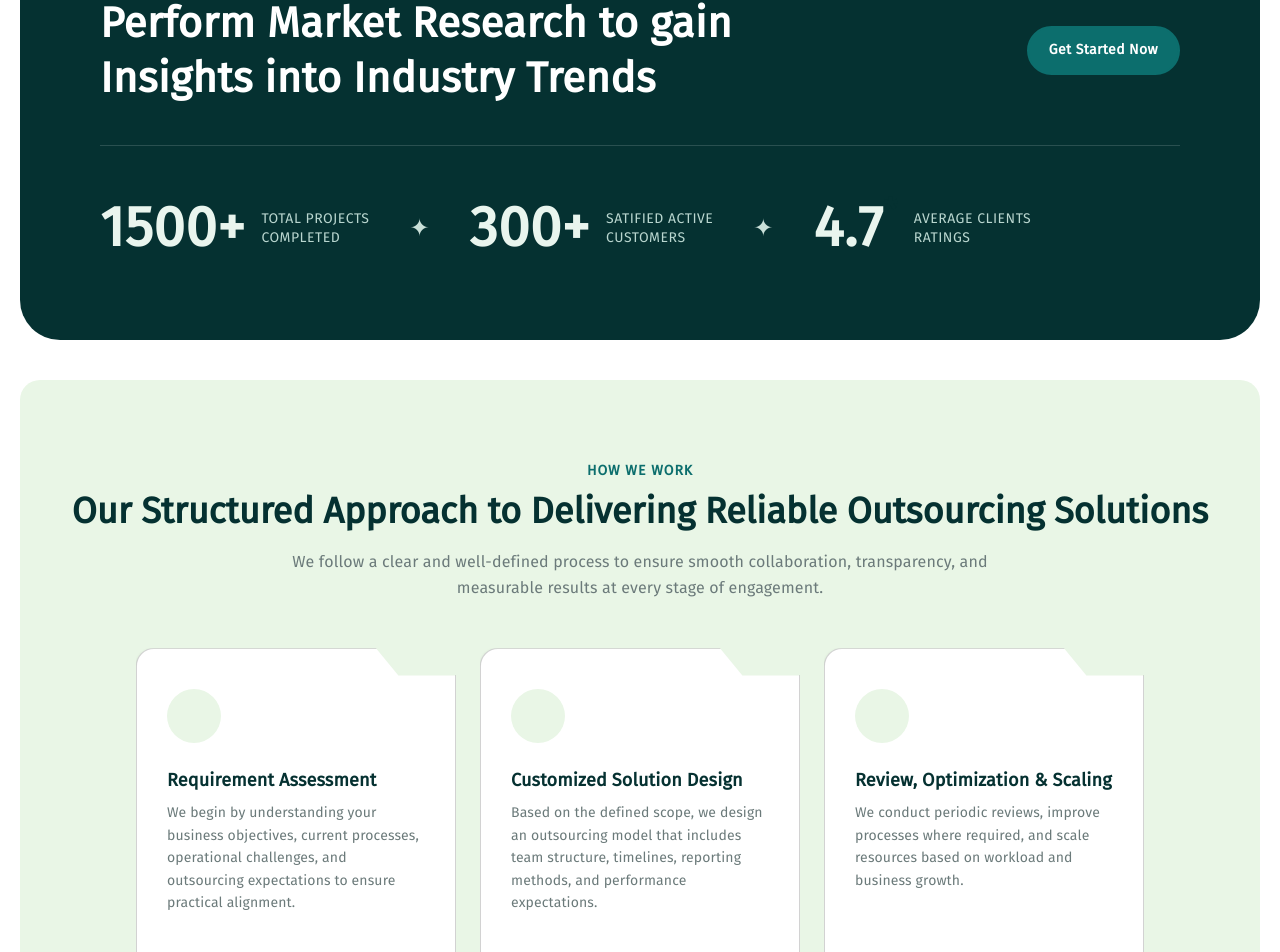
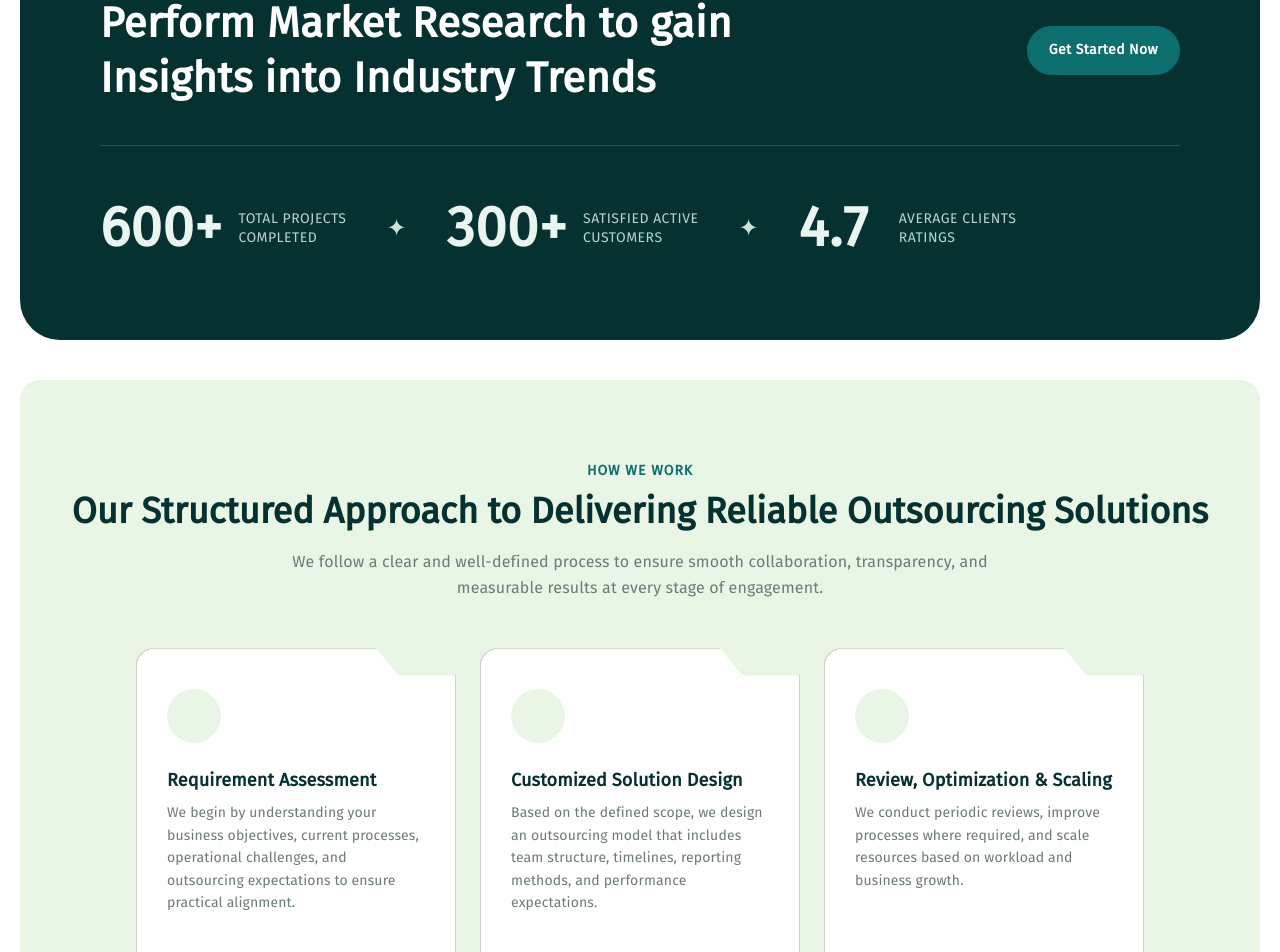
Before and after one commit to Muskan-25/sanhi, a React (Create React App) app: page / in a window 1280 px wide. Shown: the part 3987-4939 px from the top of the page. Built offline with nearby package versions, Linux system fonts and the light colour scheme; some icons are missing.

Commit message:
Update CTAStats.jsx

```diff
--- a/src/components/common/CTAStats.jsx
+++ b/src/components/common/CTAStats.jsx
@@ -21,7 +21,7 @@ export default function CtaStats() {
         {/* STATS */}
         <Box className="stats-row">
           <Box className="stat-item">
-            <Typography className="stat-value">1500+</Typography>
+            <Typography className="stat-value">600+</Typography>
             <Typography className="stat-label">
               TOTAL PROJECTS <br /> COMPLETED
             </Typography>
@@ -32,7 +32,7 @@ export default function CtaStats() {
           <Box className="stat-item">
             <Typography className="stat-value">300+</Typography>
             <Typography className="stat-label">
-              SATIFIED ACTIVE <br /> CUSTOMERS
+              SATISFIED ACTIVE <br /> CUSTOMERS
             </Typography>
           </Box>
 
```
